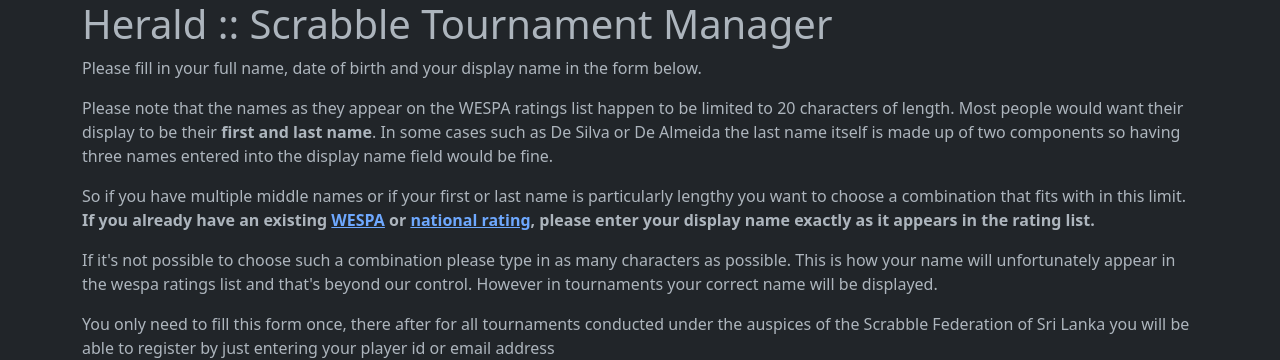
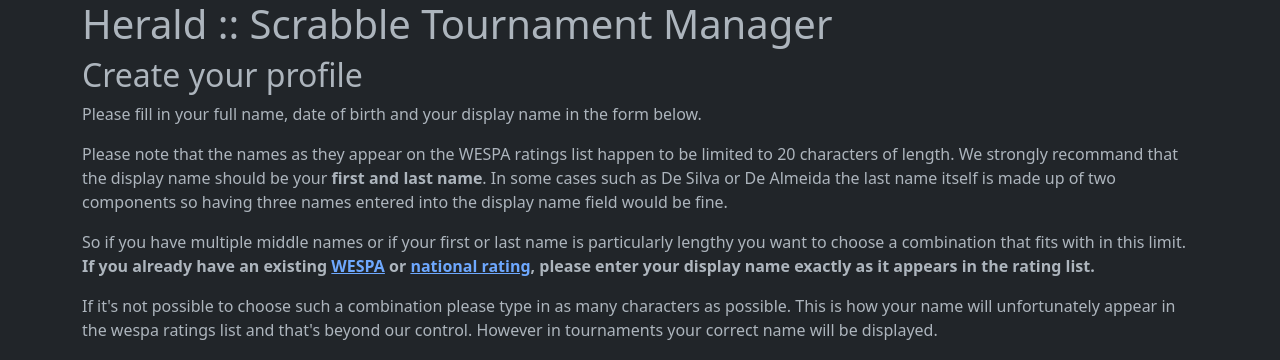
Before and after one commit to e4c5/team_pairings, a Django app: page /profile/ in a window 1280 px wide. Shown: the top 360 px of the page. Run offline with Django 4.2, Linux system fonts and the light colour scheme; the visitor is signed in with stand-in values (Sample User, id 1); parts of the project's set-up code (start-up, migrations or seed data) failed here and were passed over.

Commit message:
A few improvements to registration

```diff
--- a/profiles/admin.py
+++ b/profiles/admin.py
@@ -2,6 +2,8 @@
 from profiles.models import Profile
 
 class ProfileAdmin(admin.ModelAdmin):
-    list_display = ('user', 'national_list_name', 'wespa_list_name', 'preferred_name', 'beginner')
+    list_display = ('user', 'national_list_name', 'wespa_list_name',
+                     'preferred_name', 'beginner', 'organization', 'full_name')
 
+    search_fields = ['full_name', 'preferred_name']
 admin.site.register(Profile, ProfileAdmin)
--- a/profiles/models.py
+++ b/profiles/models.py
@@ -40,7 +40,7 @@
     all other names and can be particularly long as well.
     '''
 
-    GENDER_CHOICES = (('M','Male'), ('F','Female'), ('U',''))
+    GENDER_CHOICES = (('M','Male'), ('F','Female'), ('U','Unspecified'))
     PRIVACY_CHOICES = ((True,'Yes'),(False,'No'));
     player_id = models.CharField(max_length=5)
     about_me = models.CharField(blank=True, null=True, max_length=512)
@@ -54,6 +54,7 @@
                                     choices = PRIVACY_CHOICES, default = False)
 
     user_preferences = models.JSONField(default = dict,blank=True)
+    phone = models.CharField(max_length=20, blank=True, null=True)
 
     national_list_name = models.CharField(max_length=20, blank=True, null=True)
     wespa_list_name = models.CharField(max_length=20, blank=True, null=True)
--- a/profiles/templates/profiles/index.html
+++ b/profiles/templates/profiles/index.html
@@ -3,7 +3,7 @@
     <div class="m5">
         <div class="row mt-3">
             <div class="col-10">
-                <h3 class="">{{ request.user.profile.preferred_name }}</h3>
+                <a href="/profile/edit/"><h3 class="">{{ request.user.profile.preferred_name }}</h3></a>
             </div>
             <div class="col-2">
                 <a href="/accounts/logout/">Logout</a>
@@ -30,5 +30,7 @@
             </div>
         {% endfor %}
         <div>{{ error }}</div>
+
+        <a href="/profile/edit/">Edit Profile</a>
     </div>
 {% endblock %}
--- a/profiles/templates/profiles/names.html
+++ b/profiles/templates/profiles/names.html
@@ -1,15 +1,21 @@
 {% extends "profiles/base.html" %}
 {% block content %}
     <div class="m5">
+        {% if request.user.profile.full_name %}
+            <h2>Update your profile</h2>
+        {% else %}
+            <h2>Create your profile</h2>
+        {% endif %}
+
         <p>Please fill in your full name, date of birth and your display name in the form below.</p>
 
         <p>Please note that the names as they appear on the WESPA ratings list happen to be limited to 20 characters of length.
-            Most people would want their display to be their <strong>first and last name</strong>. In some cases such as De Silva or De Almeida the last name itself is made up of
+            We strongly recommand that the display name should be your <strong>first and last name</strong>. In some cases such as De Silva or De Almeida the last name itself is made up of
             two components so having three names entered into the display name field would be fine.</p>
 
         <p>So if you have multiple middle names or if your first or last name is particularly lengthy you want to choose a combination that fits
-            with in this limit. <b>If you already have an existing <a href="https://wespa.org/ratings.shtml">WESPA</a> or
-                <a href="https://scrabble.lk/ratings/">national rating</a>, please enter your display name exactly as it appears in the rating list.</b></p>
+            with in this limit. <b>If you already have an existing <a href="https://wespa.org/ratings.shtml" target="_blank">WESPA</a> or
+                <a href="https://scrabble.lk/ratings/"  target="_blank">national rating</a>, please enter your display name exactly as it appears in the rating list.</b></p>
 
         <p>If it's not possible to choose such a combination please type in as many characters as possible. This is how your name will unfortunately appear in the
         wespa ratings list and that's beyond our control. However in tournaments your correct name will be displayed.
--- a/profiles/urls.py
+++ b/profiles/urls.py
@@ -5,5 +5,6 @@
 
 urlpatterns = [
     path('', views.index),
-    path('connect/', views.connect)
+    path('connect/', views.connect),
+    path('edit/', views.edit)
 ]
--- a/profiles/views.py
+++ b/profiles/views.py
@@ -12,26 +12,41 @@
 from tournament.models import Tournament, Participant
 
 @login_required
+def edit(request):
+    profile = request.user.profile
+
+    if request.method == "GET":
+        form = UserProfileForm(
+            initial = {'full_name': profile.full_name,
+                      'phone': profile.phone,
+                      'gender': profile.gender,
+                      'display_name': profile.preferred_name,
+                      'date_of_birth': profile.date_of_birth,
+                      'organization' : profile.organization
+            }
+        )
+    else:
+        form = UserProfileForm(request.POST)
+        if form.is_valid():
+            profile.full_name = form.cleaned_data['full_name']
+            profile.phone = form.cleaned_data['phone']
+            profile.gender = form.cleaned_data['gender']
+            profile.preferred_name = form.cleaned_data['display_name']
+            profile.date_of_birth = form.cleaned_data['date_of_birth']
+            profile.organization = form.cleaned_data['organization']
+            profile.save()
+
+            return redirect('/profile/connect/')
+    return render(request, 'profiles/names.html', {
+        "form": form})
+
+
+@login_required
 def index(request):
     """Wait till confirmation is recieved"""
     profile = request.user.profile
     if not profile.full_name:
-        if request.method == "GET":
-            form = UserProfileForm()
-
-        else:
-            form = UserProfileForm(request.POST)
-            if form.is_valid():
-                profile.full_name = form.cleaned_data['full_name']
-                profile.phone_number = form.cleaned_data['phone']
-                profile.gender = form.cleaned_data['gender']
-                profile.preferred_name = form.cleaned_data['display_name']
-                profile.date_of_birth = form.cleaned_data['date_of_birth']
-                profile.save()
-
-                return redirect('/profile/connect/')
-        return render(request, 'profiles/names.html', {
-            "form": form})
+        return edit(request)
     else:
         tournaments = list(Tournament.objects.filter(
             Q(start_date__gte=timezone.now()) & Q(registration_open=True)
--- a/tournament/templates/account/login.html
+++ b/tournament/templates/account/login.html
@@ -8,7 +8,6 @@
           <div class="card-header">Login</div>
           <div class="card-body">
             <form method="post">
-                {{ form.errors }}
               {% csrf_token %}
               {% if form.non_field_errors %}
               <div class="alert alert-danger">{{ form.non_field_errors|join:" " }}</div>
--- a/tournament/templates/register.html
+++ b/tournament/templates/register.html
@@ -5,11 +5,11 @@
 
         <p>The Scrabble Federation of Sri Lanka has decided to issue unique player identifiers for every tournament player. Once a player
             has registered via this website for their player id, they can then register for any upcoming Scrabble tournaments with just a
-            couple of clicks of the button.
+            couple of clicks of a button.
         </p>
         <p>A national rating list needs to ensure that duplicates are avoided and the player registration system is the ideal way to ensure that. Additionally
             this system will enable us to maintain historical records such as the youngest winners of tournaments. It will also pave the way to easily identify
-            the highets rated womens player, the highest rated junior player and the highest rated senior player etc.
+            the highest rated womens player, the highest rated junior player and the highest rated senior player etc.
         </p>
         <p>
            Please note that a player who attempts to bypass this by obtaining two different players ids risk being barred from taking part in tournaments. If
@@ -17,5 +17,6 @@
         </p>
 
         <p>If you run into any difficulty during the registration process contact ratings@scrabble.lk</p>
+        <div class="text-center"><a href="/accounts/signup/">Get your player id</a></div>
     </div>
 {% endblock %}
```
Also changed, not shown: tournament/templates/account/signup.html (+4 -3 lines), profiles/migrations/0007_profile_phone_alter_profile_gender.py (added).
